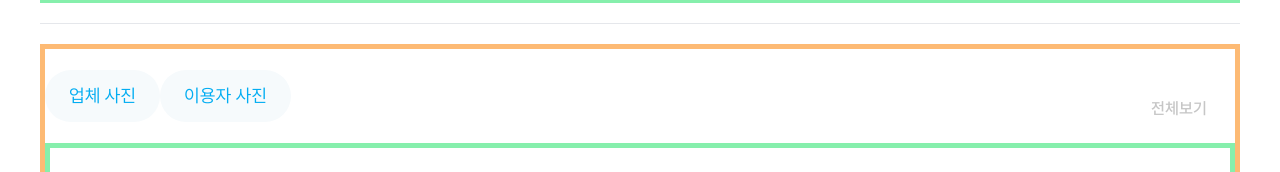
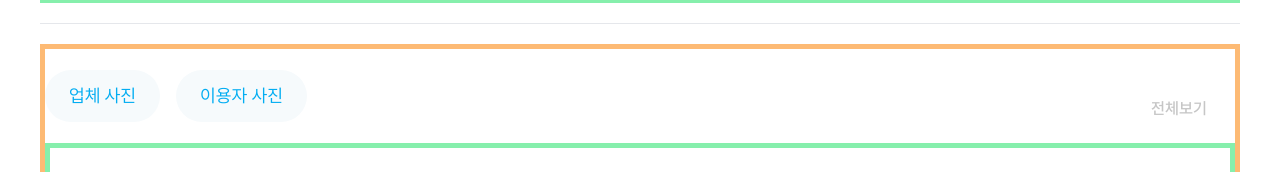
Before and after one commit to mobi-projects/nail-case-client, a Next.js app: page /manager/base/my-shop/photo in a window 1280 px wide. Shown: the part 1237-1409 px from the top of the page. Built offline with nearby package versions, Linux system fonts and the light colour scheme.

Commit message:
🎨 배포오류 해결
* issue: [NAILCASE-213](https://nailcase.atlassian.net/browse/NAILCASE-213)
sub-issues:
- [NAILCASE-216](https://nailcase.atlassian.net/browse/NAILCASE-216)

```diff
--- a/src/component/custom/manager/base/my-shop/photo/02/index.tsx
+++ b/src/component/custom/manager/base/my-shop/photo/02/index.tsx
@@ -13,12 +13,16 @@ export default function PreviewImages() {
 
 function PreviewController() {
 	const { checkedOption, onClickOption, optionArr } = useOption([
-		"업체 사진",
-		"이용자 사진",
+		["업체 사진", "이용자 사진"],
 	])
 	return (
 		<div className="flex h-[96px] items-center justify-between pr-7">
-			<NTOption {...{ checkedOption, optionArr, onClickOption }} />
+			<NTOption
+				checkedOption={checkedOption}
+				onClickOption={onClickOption}
+				gap="gap-x-4"
+				optionArr={optionArr[0]}
+			/>
 			<span className="pt-6 text-Body02 font-SemiBold text-Gray30">
 				전체보기
 			</span>
```
